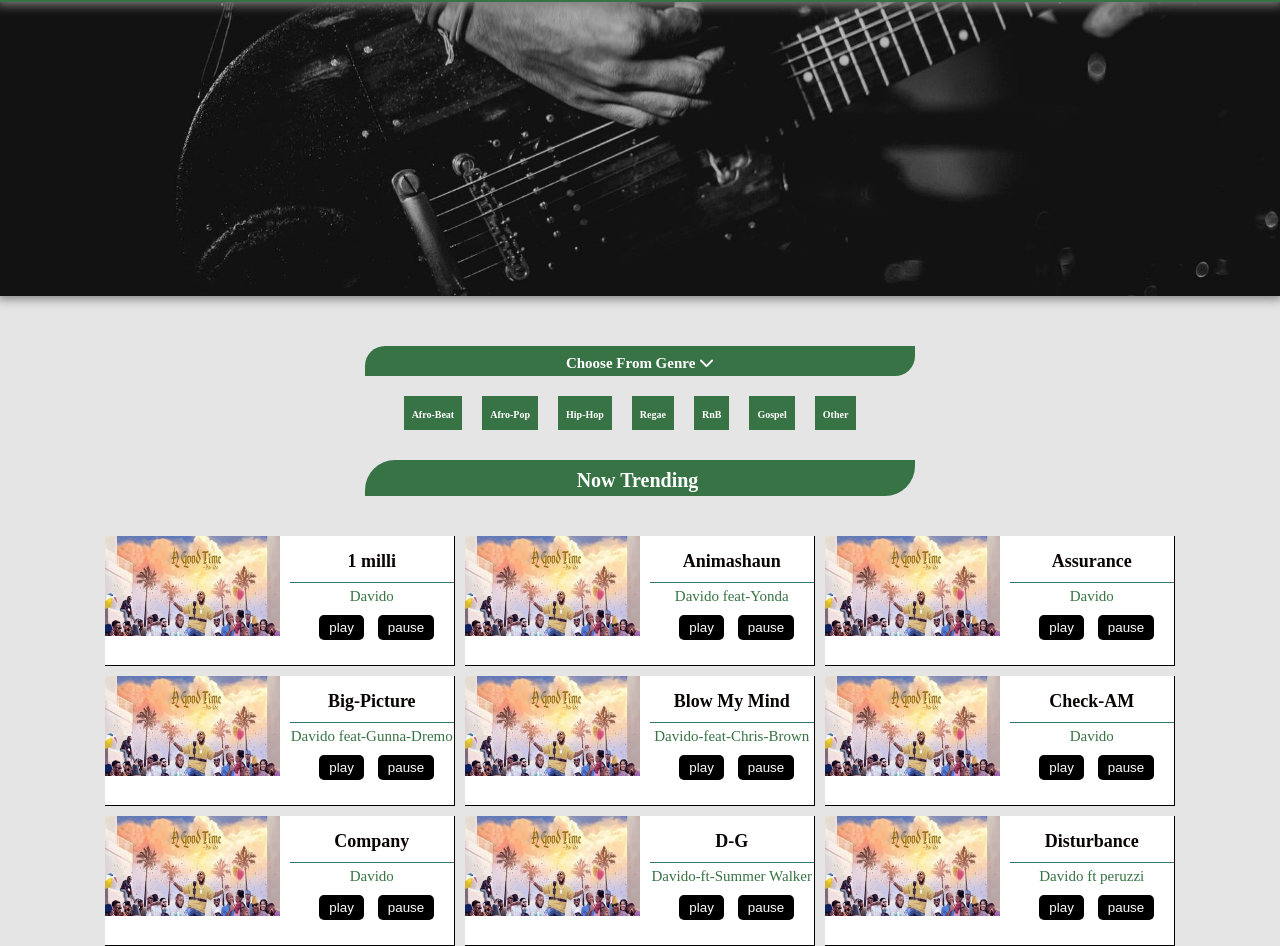
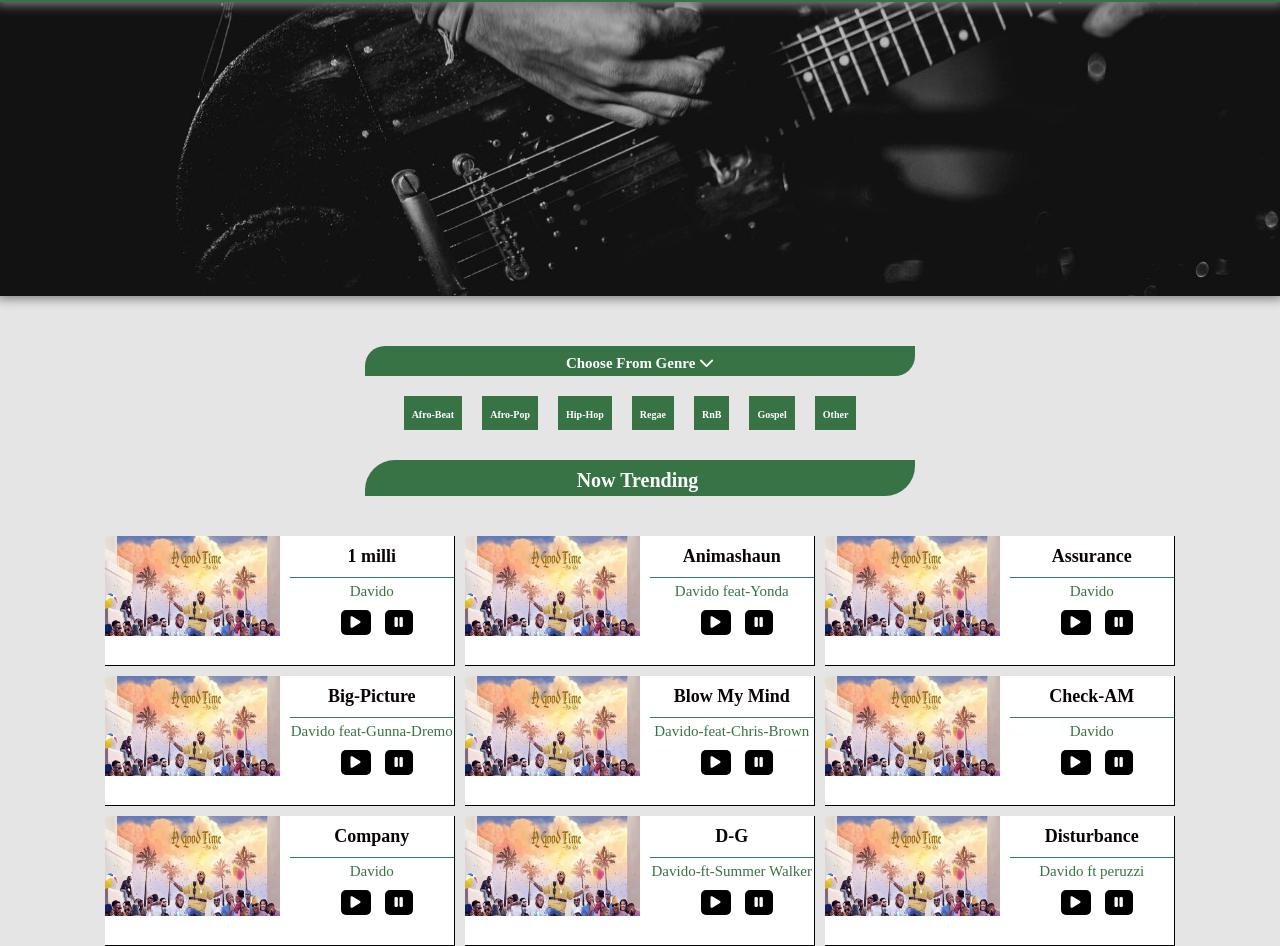
Before and after one commit to justdevandtech/music-streamingApp, a plain HTML site: page index.html in a window 1280 px wide. Shown: the part 84-1030 px from the top of the page. Drawn offline with nearby package versions, Linux system fonts and the light colour scheme.

Commit message:
fixed play and pause btn

```diff
--- a/index.html
+++ b/index.html
@@ -87,8 +87,8 @@
       <div class="song-descript">
         <h3>1 milli</h3>
         <p>Davido</p>
-        <button id="play">play</button>
-        <button id="pause">pause</button>
+        <button id="play"><i class="fas fa-play"></i></button>
+        <button id="pause"><i class="fas fa-pause"></i></button>
       </div>
       <audio src="musics/Davido-1-Milli.mp3"></audio>
     </div>
@@ -98,8 +98,8 @@
       <div class="song-descript">
         <h3>Animashaun</h3>
         <p>Davido feat-Yonda</p>
-        <button id="play">play</button>
-        <button id="pause">pause</button>
+        <button id="play"><i class="fas fa-play"></i></button>
+        <button id="pause"><i class="fas fa-pause"></i></button>
       </div>
       <audio src="musics/Davido-Animashaun-feat-Yonda.mp3"></audio>
     </div>
@@ -109,8 +109,8 @@
       <div class="song-descript">
         <h3>Assurance</h3>
         <p>Davido</p>
-        <button id="play">play</button>
-        <button id="pause">pause</button>
+        <button id="play"><i class="fas fa-play"></i></button>
+        <button id="pause"><i class="fas fa-pause"></i></button>
       </div>
       <audio src="musics/Davido-Assurance-(JustNaija.com).mp3"></audio>
     </div>
@@ -120,8 +120,8 @@
       <div class="song-descript">
         <h3>Big-Picture</h3>
         <p>Davido feat-Gunna-Dremo</p>
-        <button id="play">play</button>
-        <button id="pause">pause</button>
+        <button id="play"><i class="fas fa-play"></i></button>
+        <button id="pause"><i class="fas fa-pause"></i></button>
       </div>
       <audio src="musics/Davido-Big-Picture-feat-Gunna-Dremo-A-Boogie-wit-Da-Hoodie-(JustNaija.com).mp3"></audio>
     </div>
@@ -131,8 +131,8 @@
       <div class="song-descript">
         <h3>Blow My Mind</h3>
         <p>Davido-feat-Chris-Brown</p>
-        <button id="play">play</button>
-        <button id="pause">pause</button>
+        <button id="play"><i class="fas fa-play"></i></button>
+        <button id="pause"><i class="fas fa-pause"></i></button>
       </div>
       <audio src="musics/Davido-Blow-My-Mind-feat-Chris-Brown-(JustNaija.com).mp3"></audio>
     </div>
@@ -142,8 +142,8 @@
       <div class="song-descript">
         <h3>Check-AM</h3>
         <p>Davido</p>
-        <button id="play">play</button>
-        <button id="pause">pause</button>
+        <button id="play"><i class="fas fa-play"></i></button>
+        <button id="pause"><i class="fas fa-pause"></i></button>
       </div>
       <audio src="musics/Davido-Check-AM-(JustNaija.com).mp3"></audio>
     </div>
@@ -153,8 +153,8 @@
       <div class="song-descript">
         <h3>Company</h3>
         <p>Davido</p>
-        <button id="play">play</button>
-        <button id="pause">pause</button>
+        <button id="play"><i class="fas fa-play"></i></button>
+        <button id="pause"><i class="fas fa-pause"></i></button>
       </div>
       <audio src="musics/Davido-Company-(JustNaija.com).mp3"></audio>
     </div>
@@ -164,8 +164,8 @@
       <div class="song-descript">
         <h3>D-G</h3>
         <p>Davido-ft-Summer Walker</p>
-        <button id="play">play</button>
-        <button id="pause">pause</button>
+        <button id="play"><i class="fas fa-play"></i></button>
+        <button id="pause"><i class="fas fa-pause"></i></button>
       </div>
       <audio src="musics/Davido-D-G-ft-Summer-Walker-(JustNaija.com).mp3"></audio>
     </div>
@@ -175,8 +175,8 @@
       <div class="song-descript">
         <h3>Disturbance</h3>
         <p>Davido ft peruzzi</p>
-        <button id="play">play</button>
-        <button id="pause">pause</button>
+        <button id="play"><i class="fas fa-play"></i></button>
+        <button id="pause"><i class="fas fa-pause"></i></button>
       </div>
       <audio src="musics/Davido-Disturbance-feat-Peruzzi-(JustNaija.com).mp3"></audio>
     </div>
@@ -184,9 +184,6 @@
 
   </div>
 
- <!--   <div class="music-animation">
-    <h3>playinnnn</h3>
-  </div>-->
 </div>
 
 <!-- custom js -->
--- a/style.css
+++ b/style.css
@@ -290,7 +290,7 @@ nav {
   border-bottom: 1px solid #000;
   margin-bottom: 10px;
   border-right: 1px solid #000;
-  padding-bottom: 10px;
+  padding-bottom: 20px;
   background-color: white;
   margin: auto;
 }
```
